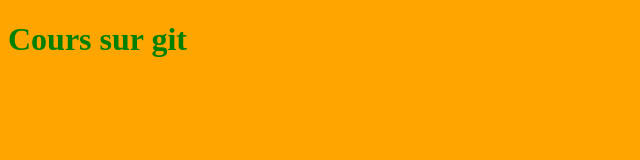
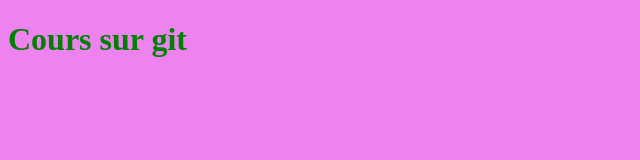
Before and after one commit to ValerieJardin/exerciceGit, a plain HTML site: page index.html in a window 1280 px wide. Shown: the whole page, without its empty margins (0-640 px from the left). Drawn offline with Linux system fonts and the light colour scheme.

Commit message:
Changement couleur fond

```diff
--- a/style.css
+++ b/style.css
@@ -1,2 +1,2 @@
 h1{color: green;}
-body{background: orange;}
+body{background: violet;}
```
